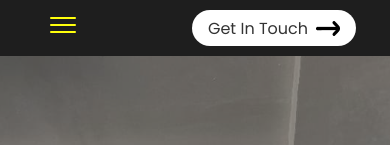
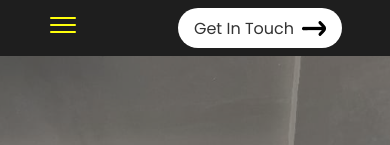
Before and after one commit to Denzel-Ikebudu/Anukwu-Chekwube-Profile, a React (Vite) app: page / in a window 390 px wide. Shown: the top 145 px of the page. Built offline with nearby package versions, Linux system fonts and the light colour scheme.

Commit message:
more updates

```diff
--- a/src/Components/Navbar/Navbar.css
+++ b/src/Components/Navbar/Navbar.css
@@ -119,8 +119,6 @@
         height: 3.5rem;
     }
     .nav-btn{
-        position: absolute;
-        height: 2.2rem;
-        left: 12rem;
+        height: 2.5rem;
 }
 }
```
